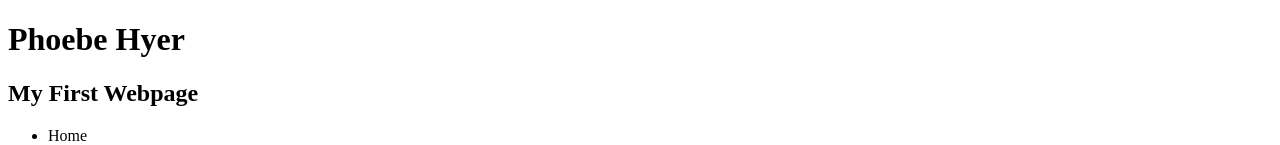
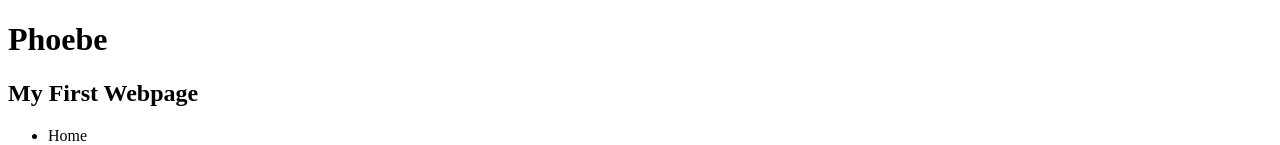
Before and after one commit to phoebejournalism/html-lesson-01, a plain HTML site: page index.html in a window 1280 px wide. Shown: the top 145 px of the page. Drawn offline with Linux system fonts and the light colour scheme.

Commit message:
Update index.html

```diff
--- a/index.html
+++ b/index.html
@@ -10,7 +10,7 @@
 
     <body>
         <header>
-            <h1> Phoebe Hyer </h1>
+            <h1> Phoebe </h1>
             <h2> My First Webpage </h2>
         </header>
 
```
